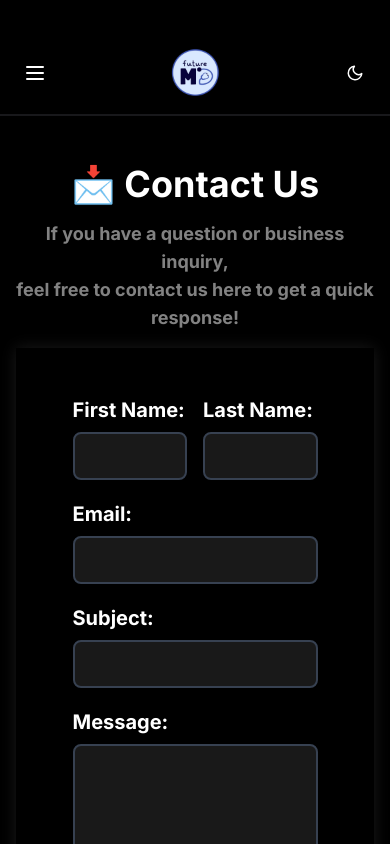
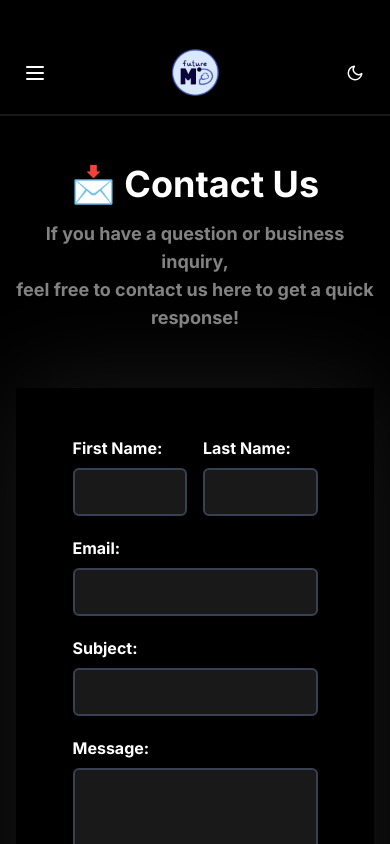
Before and after one commit to advayc/futuremd-site, a Next.js app: page /contact in a window 390 px wide. Shown: the top 844 px of the page. Built offline with nearby package versions, Linux system fonts and the light colour scheme.

Commit message:
improve ui

```diff
--- a/components/ContactForm.tsx
+++ b/components/ContactForm.tsx
@@ -104,16 +104,16 @@ const ContactForm: React.FC = () => {
     return (
         <div className="w-full">
             <form onSubmit={handleSubmit} className="flex items-center justify-center">
-                <div className="flex-col md:w-1/2 sm:w-5/6 p-8 shadow-xl hover:shadow-2xl transition-shadow duration-300 dark:shadow-[0_0_15px_rgba(255,255,255,0.1)]">
+                <div className="flex-col md:w-1/2 sm:w-5/6 p-8 mt-10 transition-shadow duration-300 dark:shadow-[0_0_100px_rgba(255,255,255,0.1)] dark:hover:shadow-[0_0_100px_rgba(255,255,255,0.2)] shadow-[0_0_250px_rgba(0,0,0,0.2)] hover:shadow-[0_0_550px_rgba(0,0,0,0.3)]">
                     <div className="flex justify-center">
                         <div className="flex flex-row w-5/6 mt-4 space-x-4">
                             <div className="flex flex-col w-1/2">
-                                <label className="font-bold dark:text-white text-black text-xl mb-2" htmlFor="firstName">
+                                <label className="font-bold dark:text-white text-black sm:text-lg md:text-xl mb-2" htmlFor="firstName">
                                     First Name:
                                 </label>
                                 <input
                                     id="firstName"
-                                    className={`dark:text-white text-black w-full outline-0 mb-1 h-12 bg-gray-200 rounded-lg p-3 dark:bg-[#191919] border-2 ${inputClasses(!firstName, isFirstNameTouched)}`}
+                                    className={`dark:text-white text-black w-full outline-0 mb-1 h-12 bg-gray-200 rounded-md p-3 dark:bg-[#191919] border-2 ${inputClasses(!firstName, isFirstNameTouched)}`}
                                     type="text"
                                     value={firstName}
                                     onChange={(e) => {
@@ -130,12 +130,12 @@ const ContactForm: React.FC = () => {
                                 )}
                             </div>
                             <div className="flex flex-col w-1/2">
-                                <label className="font-bold dark:text-white text-black text-xl mb-2" htmlFor="lastName">
+                                <label className="font-bold dark:text-white text-black sm:text-lg md:text-xl mb-2" htmlFor="lastName">
                                     Last Name:
                                 </label>
                                 <input
                                     id="lastName"
-                                    className={`dark:text-white text-black w-full outline-0 mb-1 h-12 bg-gray-200 rounded-lg p-3 dark:bg-[#191919] border-2 ${inputClasses(!lastName, isLastNameTouched)}`}
+                                    className={`dark:text-white text-black w-full outline-0 mb-1 h-12 bg-gray-200 rounded-md p-3 dark:bg-[#191919] border-2 ${inputClasses(!lastName, isLastNameTouched)}`}
                                     type="text"
                                     value={lastName}
                                     onChange={(e) => {
@@ -155,12 +155,12 @@ const ContactForm: React.FC = () => {
                     </div>
                     <div className="flex justify-center">
                         <div className="flex flex-col w-5/6 mt-4">
-                            <label className="font-bold dark:text-white text-black text-xl mb-2" htmlFor="email">
+                            <label className="font-bold dark:text-white text-black sm:text-lg md:text-xl mb-2" htmlFor="email">
                                 Email:
                             </label>
                             <input
                                 id="email"
-                                className={`dark:text-white text-black w-full outline-0 mb-1 h-12 bg-gray-200 rounded-lg p-3 dark:bg-[#191919] border-2 ${inputClasses(!!emailError || !email, isEmailTouched)}`}
+                                className={`dark:text-white text-black w-full outline-0 mb-1 h-12 bg-gray-200 rounded-md p-3 dark:bg-[#191919] border-2 ${inputClasses(!!emailError || !email, isEmailTouched)}`}
                                 type="email"
                                 value={email}
                                 onChange={(e) => {
@@ -184,12 +184,12 @@ const ContactForm: React.FC = () => {
                     </div>
                     <div className="flex justify-center">
                         <div className="flex flex-col w-5/6 mt-4">
-                            <label className="font-bold dark:text-white text-black text-xl mb-2" htmlFor="subject">
+                            <label className="font-bold dark:text-white text-black sm:text-lg md:text-xl mb-2" htmlFor="subject">
                                 Subject:
                             </label>
                             <input
                                 id="subject"
-                                className={`dark:text-white text-black w-full outline-0 mb-1 h-12 bg-gray-200 rounded-lg p-3 dark:bg-[#191919] border-2 ${inputClasses(!subject, isSubjectTouched)}`}
+                                className={`dark:text-white text-black w-full outline-0 mb-1 h-12 bg-gray-200 rounded-md p-3 dark:bg-[#191919] border-2 ${inputClasses(!subject, isSubjectTouched)}`}
                                 type="text"
                                 value={subject}
                                 onChange={(e) => {
@@ -208,12 +208,12 @@ const ContactForm: React.FC = () => {
                     </div>
                     <div className="flex justify-center">
                         <div className="flex flex-col w-5/6 mt-4">
-                            <label className="font-bold dark:text-white text-black text-xl mb-2" htmlFor="message">
+                            <label className="font-bold dark:text-white text-black sm:text-lg md:text-xl mb-2" htmlFor="message">
                                 Message:
                             </label>
                             <textarea
                                 id="message"
-                                className={`dark:text-white text-black w-full outline-0 h-32 bg-gray-200 rounded-lg p-3 dark:bg-[#191919] border-2 ${textareaClasses(!message, isMessageTouched)}`}
+                                className={`dark:text-white text-black w-full outline-0 h-32 bg-gray-200 rounded-md p-3 dark:bg-[#191919] border-2 ${textareaClasses(!message, isMessageTouched)}`}
                                 value={message}
                                 onChange={(e) => {
                                     setMessage(e.target.value);
@@ -231,7 +231,7 @@ const ContactForm: React.FC = () => {
                     </div>
                     <div className="flex justify-center">
                         <button
-                            className="mt-6 mb-4 h-14 w-2/3 lg:w-2/3 bg-blue-800 text-white rounded-lg text-lg font-bold hover:bg-blue-900 transition-all duration-300"
+                            className="mt-10 mb-4 h-14 w-2/3 lg:w-2/3 relative rounded-md px-4 py-2 sm:text-lg md:text-xl font-medium text-white transition-all bg-blue-500 hover:bg-blue-800"
                             type="submit"
                         >
                             Submit
@@ -240,7 +240,7 @@ const ContactForm: React.FC = () => {
                 </div>
             </form>
             {isMessageSent && (
-                <div className="fixed bottom-4 left-4 w-full max-w-md p-4 bg-green-500 text-white rounded-lg shadow-lg flex items-center justify-between">
+                <div className="fixed bottom-4 left-4 w-full max-w-md p-4 bg-green-500 text-white rounded-md shadow-lg flex items-center justify-between">
                     <span>Message sent successfully!</span>
                     <button onClick={closeMessage} className="text-white">
                         <IoMdClose size={24} />
@@ -248,7 +248,7 @@ const ContactForm: React.FC = () => {
                 </div>
             )}
             {errorMessage && (
-                <div className="fixed bottom-4 left-4 w-full max-w-md p-4 bg-red-500 text-white rounded-lg shadow-lg flex items-center justify-between">
+                <div className="fixed bottom-4 left-4 w-full max-w-md p-4 bg-red-500 text-white rounded-md shadow-lg flex items-center justify-between">
                     <span>{errorMessage}</span>
                     <button onClick={() => setErrorMessage('')} className="text-white">
                         <IoMdClose size={24} />
```
